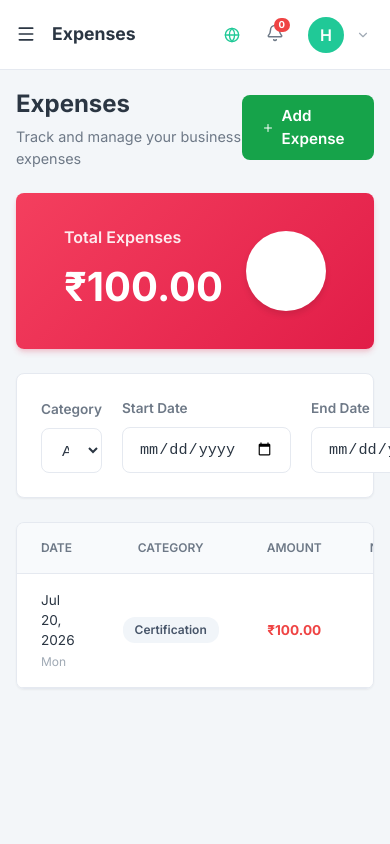
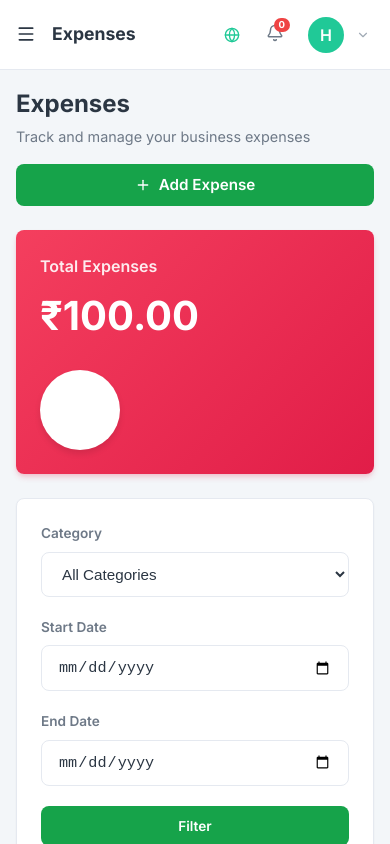
Before and after one commit to hdpatel234/happy-agro-frontend, a Next.js app: page /expenses in a window 390 px wide. Built offline with nearby package versions, Linux system fonts and the light colour scheme.

Commit message:
feat: add styles for expense management pages and staff creation form

```diff
--- a/src/app/expenses/page.css
+++ b/src/app/expenses/page.css
@@ -266,3 +266,32 @@
 .text-red {
   color: #ef4444;
 }
+
+/* Responsive Styles */
+@media (max-width: 768px) {
+  .exp-header {
+    flex-direction: column;
+    align-items: flex-start;
+    gap: 16px;
+  }
+
+  .exp-add-btn {
+    width: 100%;
+    justify-content: center;
+  }
+
+  .exp-hero-card {
+    flex-direction: column;
+    align-items: flex-start;
+    gap: 24px;
+    padding: 24px;
+  }
+
+  .exp-filter-card {
+    grid-template-columns: 1fr;
+  }
+
+  .exp-filter-actions {
+    width: 100%;
+  }
+}
```
Also changed, not shown: src/app/expenses/create/page.css (+15 -0 lines), src/app/staff/create/page.css (+15 -0 lines).
